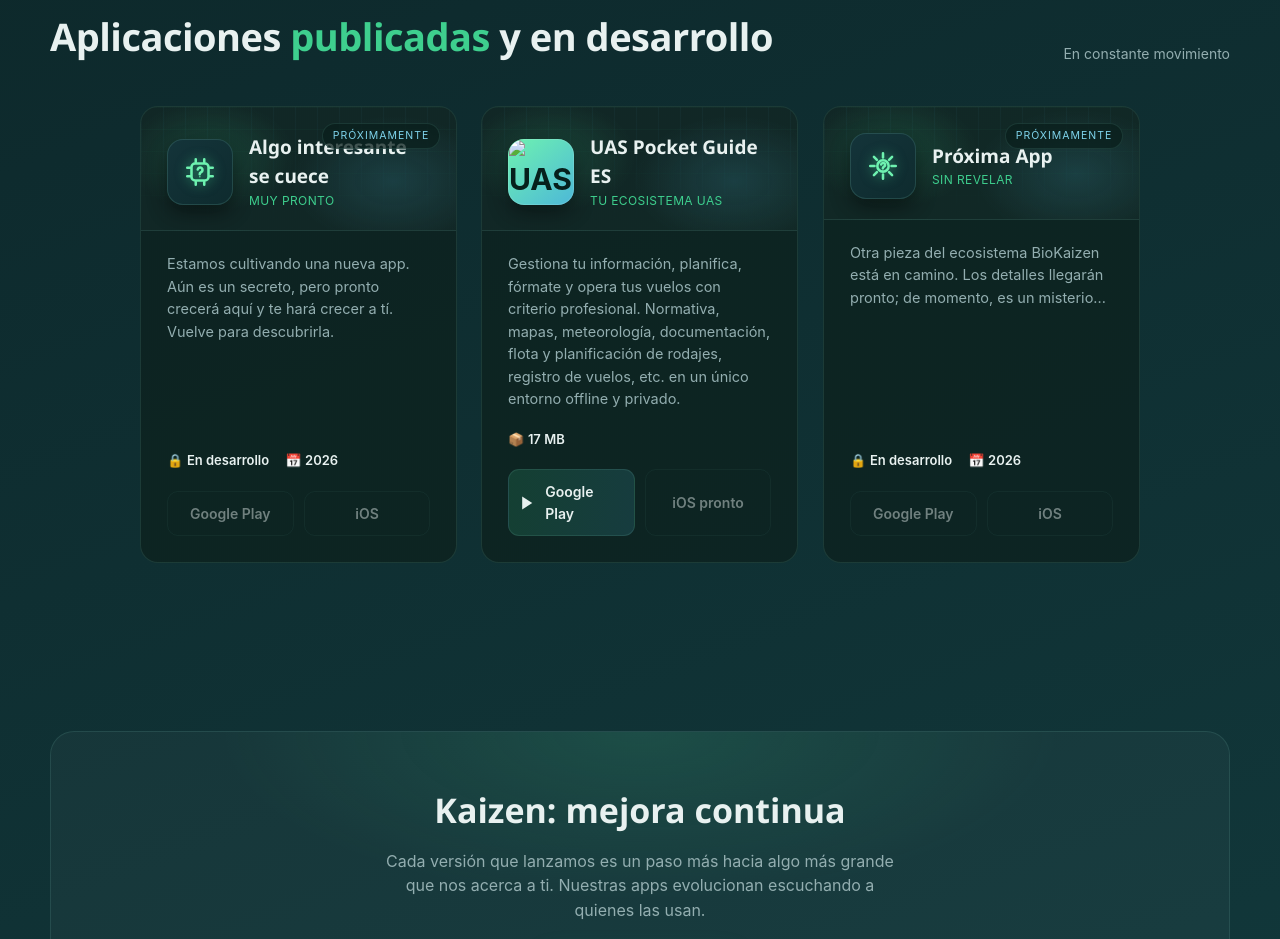
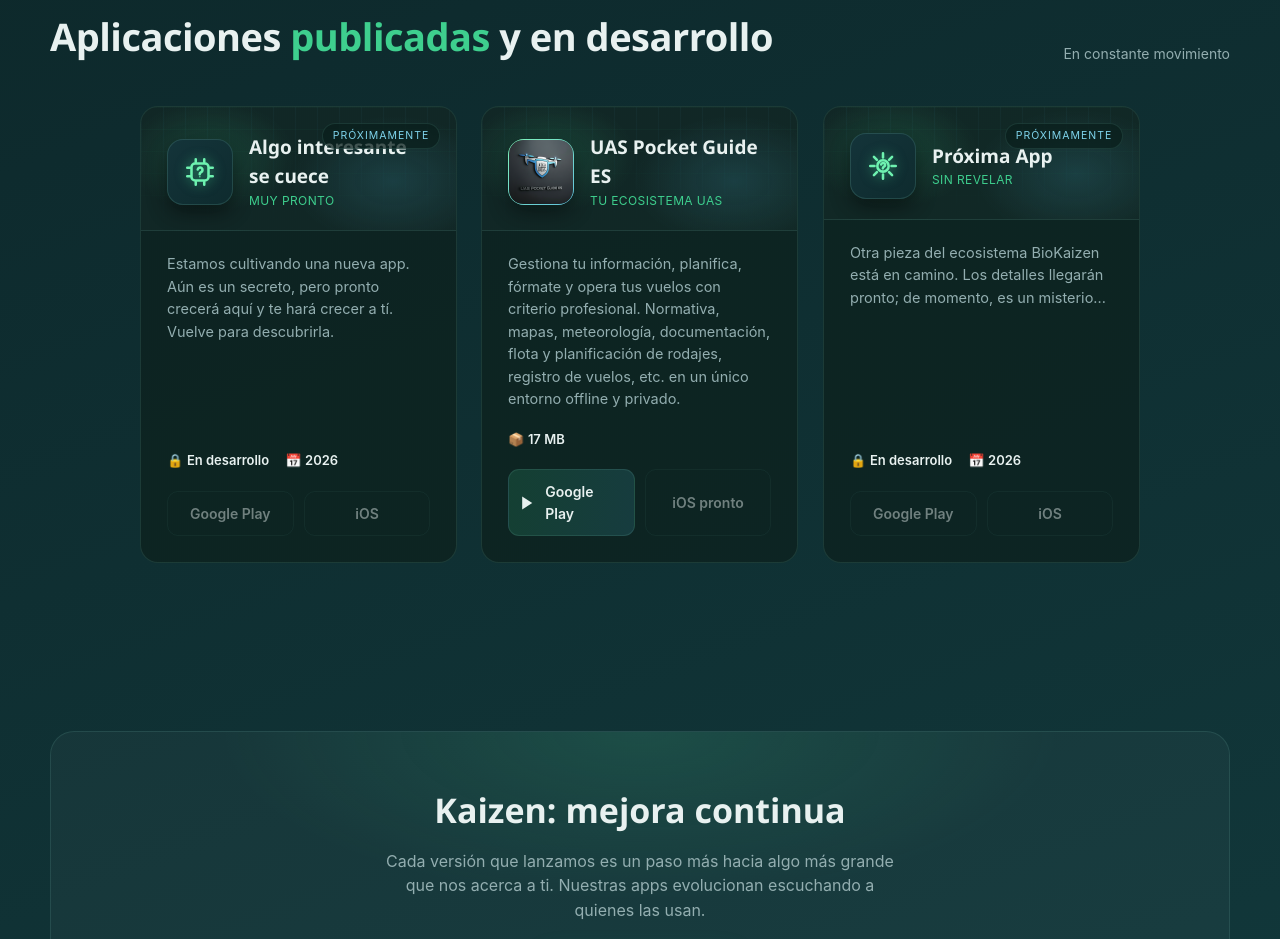
Before and after one commit to BioKaizen/BioKaizen-Hall, a plain HTML site: page index.html in a window 1280 px wide. Shown: the part 1140-2079 px from the top of the page. Drawn offline with Linux system fonts and the light colour scheme.

Commit message:
Replace app logo image source in index.html

```diff
--- a/index.html
+++ b/index.html
@@ -432,7 +432,7 @@
     <div class="app-logo"></div> -->
     <!-- Logo de la app -->
     <div class="app-logo">
-      <img src="logos/upges-logo.png" alt="UAS Pocket Guide ES" style="width: 64px; height: 64px; border-radius: 14px; object-fit: cover;">
+      <img src="icon-upges.png" alt="UAS Pocket Guide ES" style="width: 64px; height: 64px; border-radius: 14px; object-fit: cover;">
     </div>
     <div class="app-head-text">
       <div class="app-title">UAS Pocket Guide ES</div>
```
